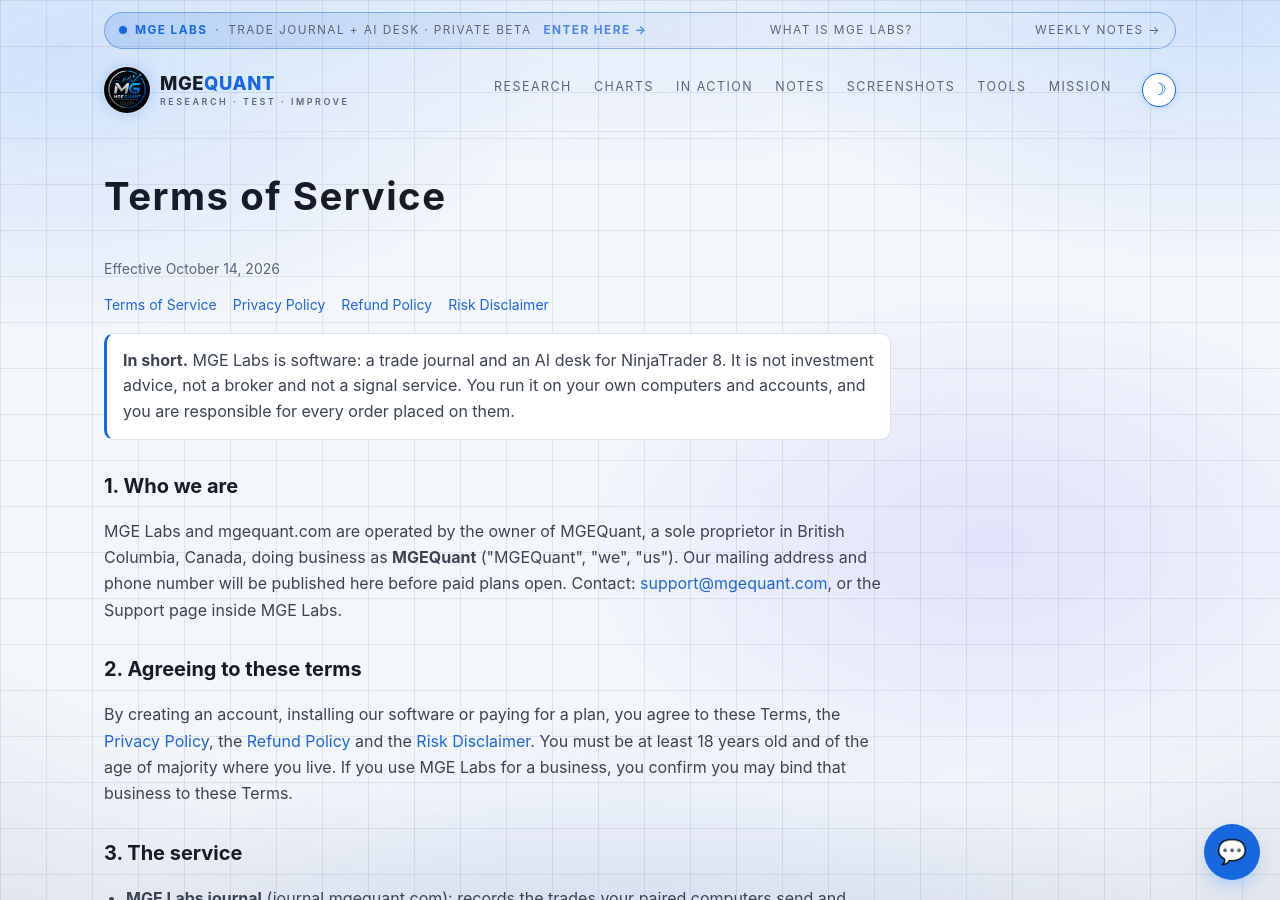
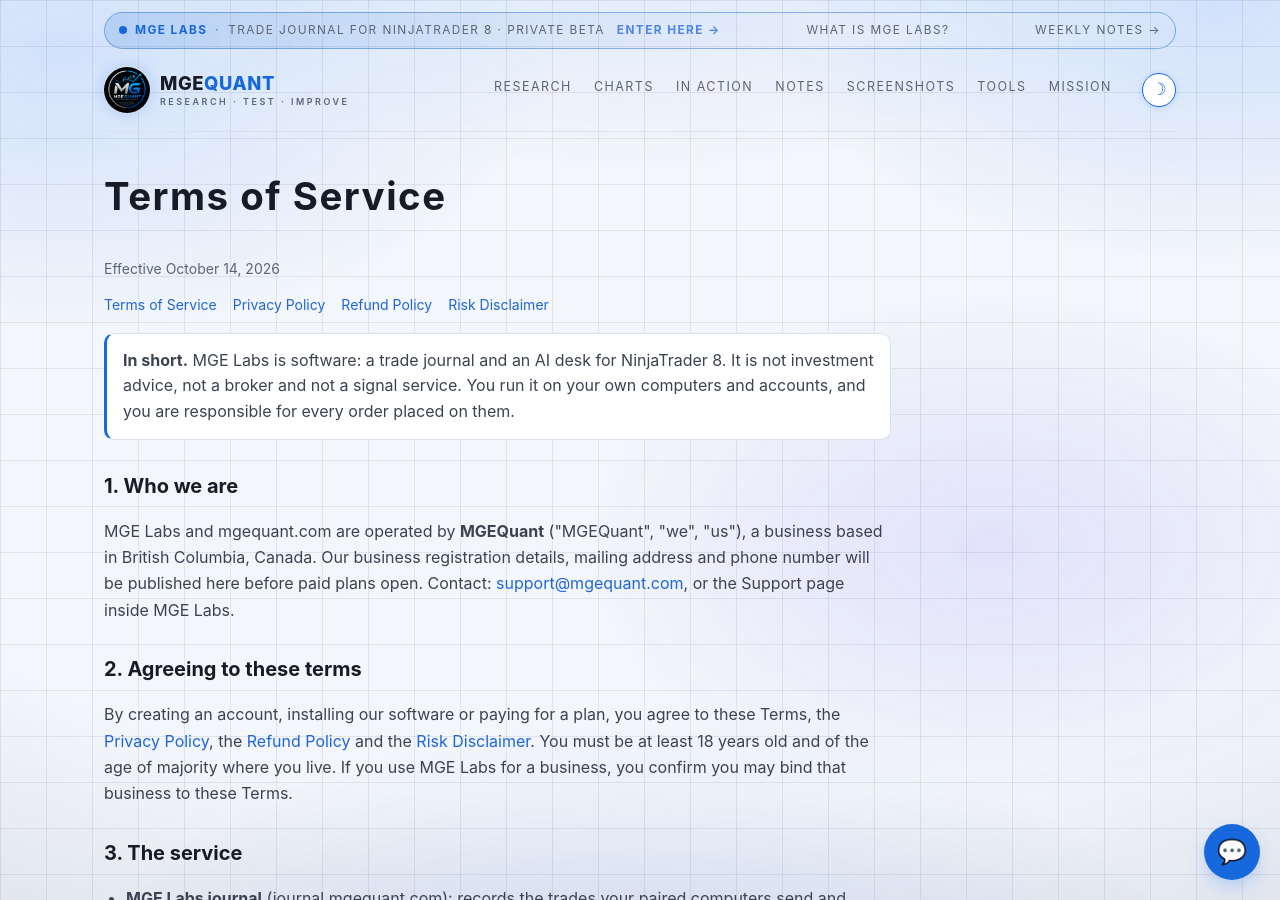
Before and after one commit to MGEQuant/MGEQuant, a Jekyll site: the page terms.html, which Jekyll copies as it is, in a window 1280 px wide and 900 px high. Built offline with Jekyll 4.4.1, drawn with Linux system fonts in a browser that asks for light colours; some of the changed text lies outside the part shown.

Commit message:
Legal pages: operator named as MGEQuant (British Columbia, Canada); registration details, mailing address and phone to be published before paid plans open; MGE Labs strip matches the homepage
Co-Authored-By: Claude Opus 5.5 <noreply@anthropic.com>

```diff
--- a/privacy.html
+++ b/privacy.html
@@ -458,7 +458,7 @@
 <body>
   <div class="container">
     <div class="labs-strip">
-      <a class="labs-strip-main" href="https://journal.mgequant.com/" target="_blank" rel="noopener"><span class="labs-dot" aria-hidden="true"></span><b>MGE Labs</b><span class="ls-sep">&middot;</span><span class="ls-dim">Trade journal + AI desk &middot; private beta</span><span class="ls-go">Enter here &rarr;</span></a>
+      <a class="labs-strip-main" href="https://journal.mgequant.com/" target="_blank" rel="noopener"><span class="labs-dot" aria-hidden="true"></span><b>MGE Labs</b><span class="ls-sep">&middot;</span><span class="ls-dim">Trade journal for NinjaTrader 8 &middot; private beta</span><span class="ls-go">Enter here &rarr;</span></a>
       <a href="labs.html" class="labs-strip-notes">What is MGE Labs?</a>
       <a class="labs-strip-notes" href="https://mgequantnotes.substack.com" target="_blank" rel="noopener noreferrer">Weekly notes &rarr;</a>
     </div>
@@ -488,8 +488,8 @@ computers send. We never store your broker account names or your card number, we
 tracking cookies.</div>
 
 <h2>1. Who is responsible</h2>
-<p>MGE Labs and mgequant.com are operated by the owner of MGEQuant, a sole proprietor in British Columbia, Canada, doing business as
-<b>MGEQuant</b> ("MGEQuant", "we", "us"). Our mailing address and phone number will be published here before paid plans open. Contact: <a href="mailto:support@mgequant.com">support@mgequant.com</a>, or the Support page inside MGE Labs. The same address handles privacy questions and requests.</p>
+<p>MGE Labs and mgequant.com are operated by <b>MGEQuant</b> ("MGEQuant", "we", "us"), a business based in British Columbia, Canada.
+Our business registration details, mailing address and phone number will be published here before paid plans open. Contact: <a href="mailto:support@mgequant.com">support@mgequant.com</a>, or the Support page inside MGE Labs. The same address handles privacy questions and requests.</p>
 
 <h2>2. What we collect, and why</h2>
 <table>
--- a/refund-policy.html
+++ b/refund-policy.html
@@ -458,7 +458,7 @@
 <body>
   <div class="container">
     <div class="labs-strip">
-      <a class="labs-strip-main" href="https://journal.mgequant.com/" target="_blank" rel="noopener"><span class="labs-dot" aria-hidden="true"></span><b>MGE Labs</b><span class="ls-sep">&middot;</span><span class="ls-dim">Trade journal + AI desk &middot; private beta</span><span class="ls-go">Enter here &rarr;</span></a>
+      <a class="labs-strip-main" href="https://journal.mgequant.com/" target="_blank" rel="noopener"><span class="labs-dot" aria-hidden="true"></span><b>MGE Labs</b><span class="ls-sep">&middot;</span><span class="ls-dim">Trade journal for NinjaTrader 8 &middot; private beta</span><span class="ls-go">Enter here &rarr;</span></a>
       <a href="labs.html" class="labs-strip-notes">What is MGE Labs?</a>
       <a class="labs-strip-notes" href="https://mgequantnotes.substack.com" target="_blank" rel="noopener noreferrer">Weekly notes &rarr;</a>
     </div>
--- a/risk-disclaimer.html
+++ b/risk-disclaimer.html
@@ -458,7 +458,7 @@
 <body>
   <div class="container">
     <div class="labs-strip">
-      <a class="labs-strip-main" href="https://journal.mgequant.com/" target="_blank" rel="noopener"><span class="labs-dot" aria-hidden="true"></span><b>MGE Labs</b><span class="ls-sep">&middot;</span><span class="ls-dim">Trade journal + AI desk &middot; private beta</span><span class="ls-go">Enter here &rarr;</span></a>
+      <a class="labs-strip-main" href="https://journal.mgequant.com/" target="_blank" rel="noopener"><span class="labs-dot" aria-hidden="true"></span><b>MGE Labs</b><span class="ls-sep">&middot;</span><span class="ls-dim">Trade journal for NinjaTrader 8 &middot; private beta</span><span class="ls-go">Enter here &rarr;</span></a>
       <a href="labs.html" class="labs-strip-notes">What is MGE Labs?</a>
       <a class="labs-strip-notes" href="https://mgequantnotes.substack.com" target="_blank" rel="noopener noreferrer">Weekly notes &rarr;</a>
     </div>
--- a/terms.html
+++ b/terms.html
@@ -458,7 +458,7 @@
 <body>
   <div class="container">
     <div class="labs-strip">
-      <a class="labs-strip-main" href="https://journal.mgequant.com/" target="_blank" rel="noopener"><span class="labs-dot" aria-hidden="true"></span><b>MGE Labs</b><span class="ls-sep">&middot;</span><span class="ls-dim">Trade journal + AI desk &middot; private beta</span><span class="ls-go">Enter here &rarr;</span></a>
+      <a class="labs-strip-main" href="https://journal.mgequant.com/" target="_blank" rel="noopener"><span class="labs-dot" aria-hidden="true"></span><b>MGE Labs</b><span class="ls-sep">&middot;</span><span class="ls-dim">Trade journal for NinjaTrader 8 &middot; private beta</span><span class="ls-go">Enter here &rarr;</span></a>
       <a href="labs.html" class="labs-strip-notes">What is MGE Labs?</a>
       <a class="labs-strip-notes" href="https://mgequantnotes.substack.com" target="_blank" rel="noopener noreferrer">Weekly notes &rarr;</a>
     </div>
@@ -487,8 +487,8 @@
 not a broker and not a signal service. You run it on your own computers and accounts, and you are responsible for every order placed on them.</div>
 
 <h2>1. Who we are</h2>
-<p>MGE Labs and mgequant.com are operated by the owner of MGEQuant, a sole proprietor in British Columbia, Canada, doing business as
-<b>MGEQuant</b> ("MGEQuant", "we", "us"). Our mailing address and phone number will be published here before paid plans open. Contact: <a href="mailto:support@mgequant.com">support@mgequant.com</a>, or the Support page inside MGE Labs.</p>
+<p>MGE Labs and mgequant.com are operated by <b>MGEQuant</b> ("MGEQuant", "we", "us"), a business based in British Columbia, Canada.
+Our business registration details, mailing address and phone number will be published here before paid plans open. Contact: <a href="mailto:support@mgequant.com">support@mgequant.com</a>, or the Support page inside MGE Labs.</p>
 
 <h2>2. Agreeing to these terms</h2>
 <p>By creating an account, installing our software or paying for a plan, you agree to these Terms, the <a href="privacy.html">Privacy Policy</a>,
@@ -590,8 +590,8 @@ least 30 days before they apply. Continuing to use MGE Labs after that date mean
 Columbia, unless the consumer law of the place you live gives you the right to bring a claim there.</p>
 
 <h2>17. Contact</h2>
-<p>MGE Labs and mgequant.com are operated by the owner of MGEQuant, a sole proprietor in British Columbia, Canada, doing business as
-<b>MGEQuant</b> ("MGEQuant", "we", "us"). Our mailing address and phone number will be published here before paid plans open. Contact: <a href="mailto:support@mgequant.com">support@mgequant.com</a>, or the Support page inside MGE Labs.</p>
+<p>MGE Labs and mgequant.com are operated by <b>MGEQuant</b> ("MGEQuant", "we", "us"), a business based in British Columbia, Canada.
+Our business registration details, mailing address and phone number will be published here before paid plans open. Contact: <a href="mailto:support@mgequant.com">support@mgequant.com</a>, or the Support page inside MGE Labs.</p>
 
     </article>
     <footer>
```
